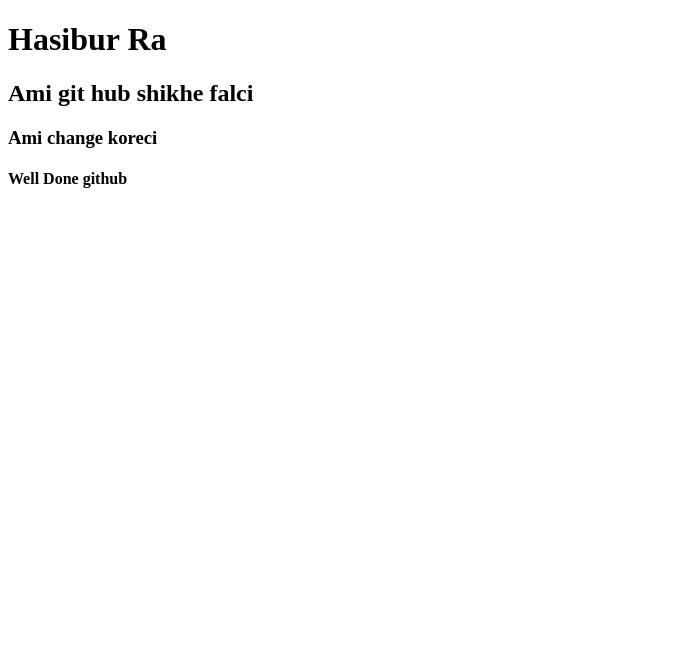
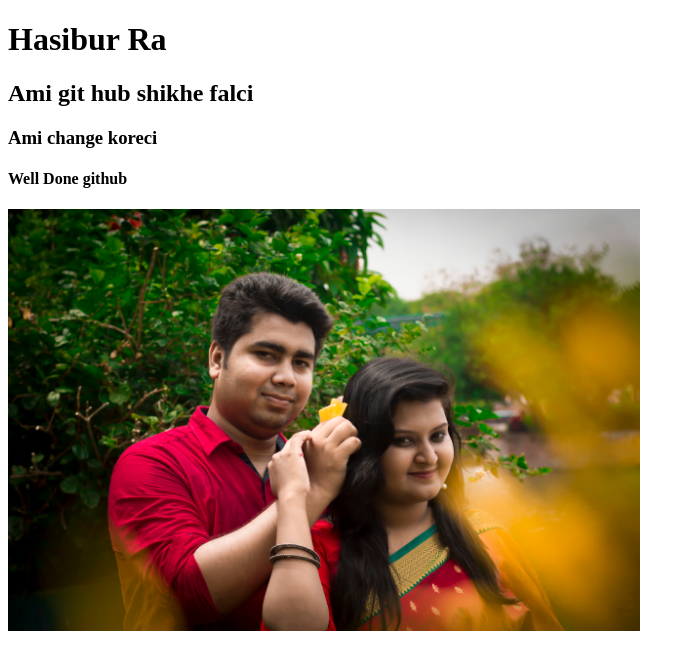
Before and after one commit to hasiburrahman010/hasib-project, a plain HTML site: page index.html in a window 1280 px wide. Shown: the whole page, without its empty margins (0-695 px from the left). Drawn offline with Linux system fonts and the light colour scheme.

Commit message:
image added

```diff
--- a/index.html
+++ b/index.html
@@ -10,5 +10,6 @@
     <h2>Ami git hub shikhe falci</h2>
     <h3>Ami change koreci</h3>
     <h4>Well Done github</h4>
+    <img width="50%" src="IMG_3936.jpg"
 </body>
 </html>
```
Also changed, not shown: IMG_3936.jpg (added).
